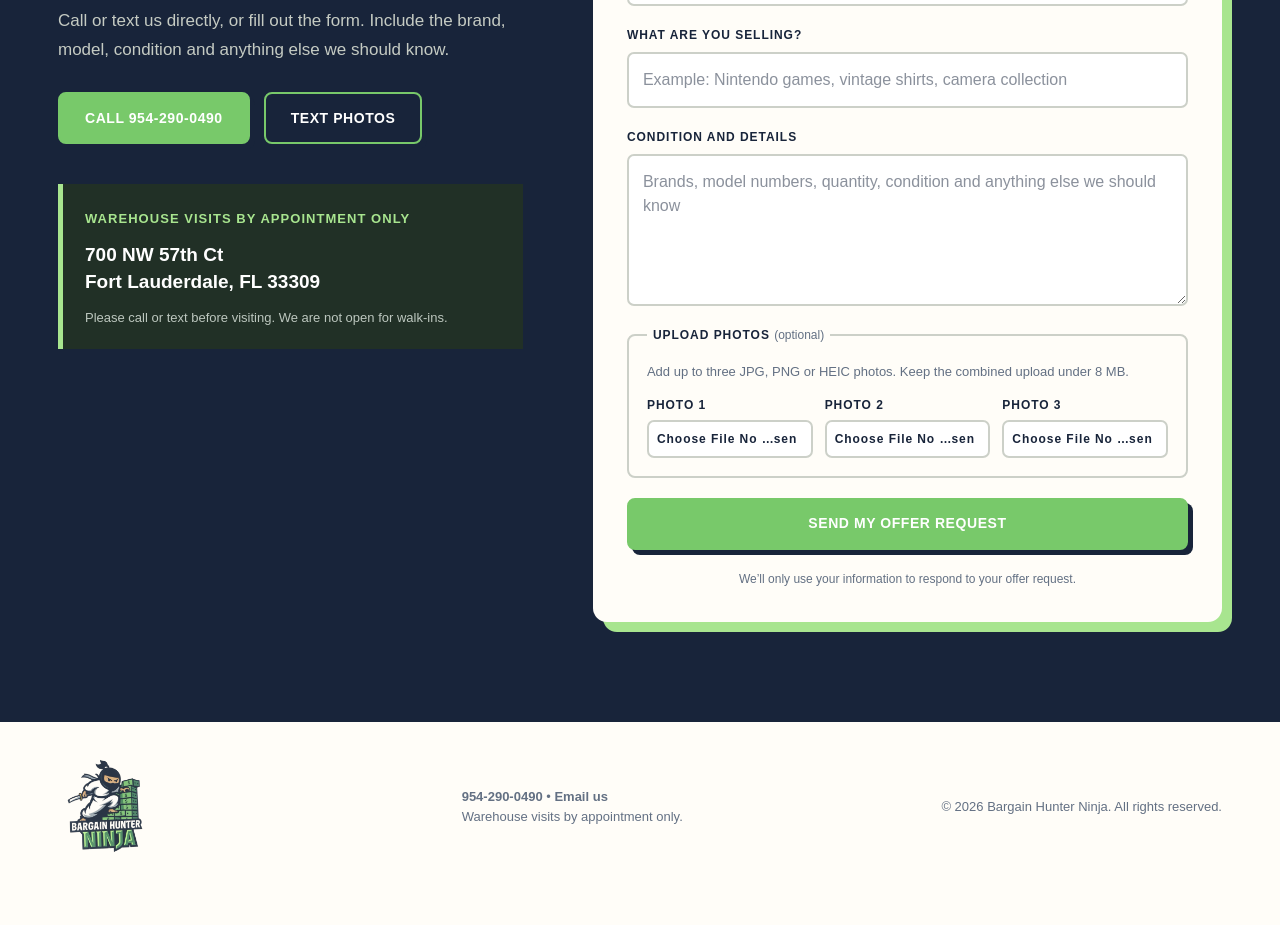
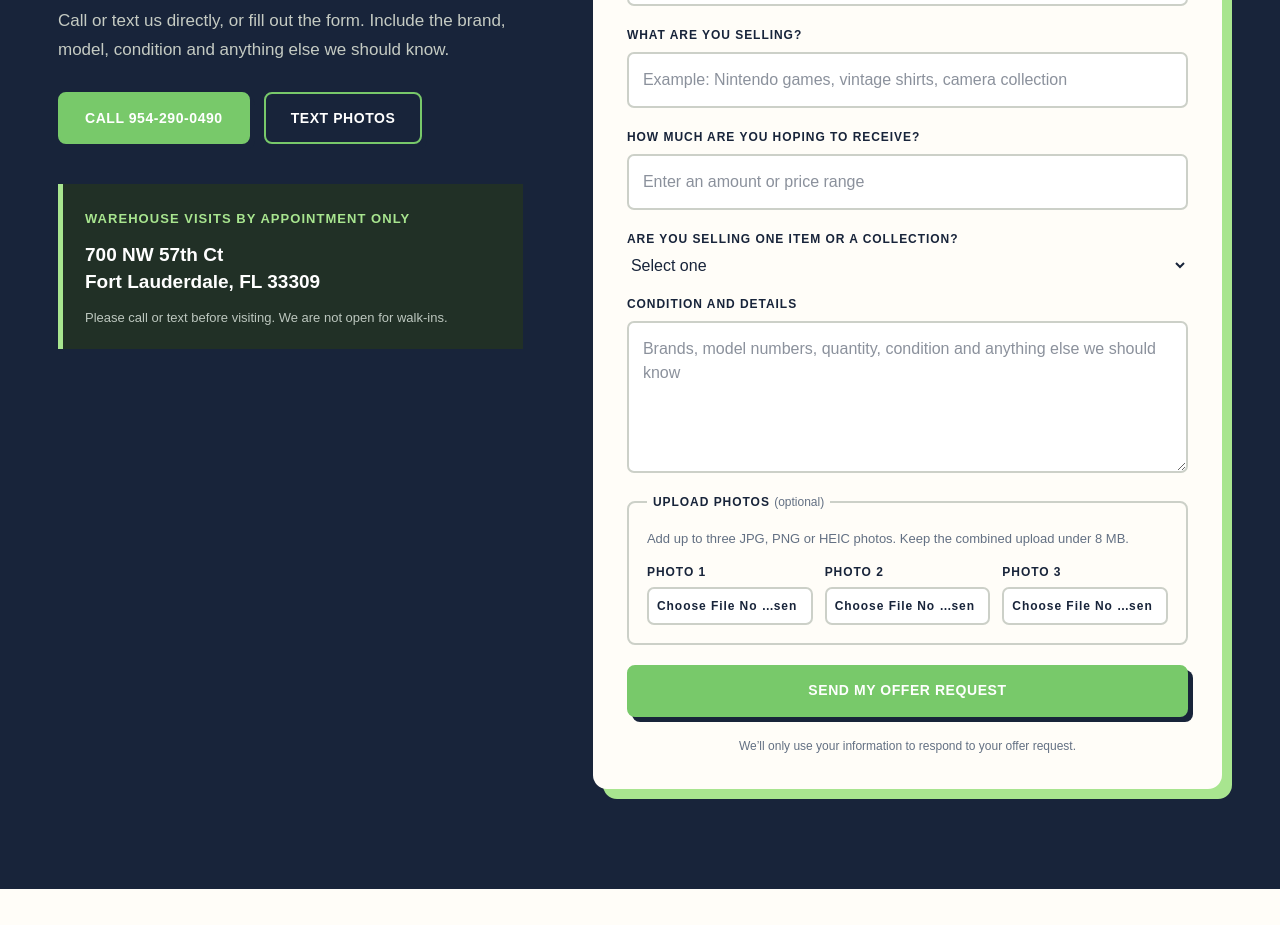
Before and after one commit to bargainhunterninja/bargain-hunter-ninja, a Next.js app: page / in a window 1280 px wide. Shown: the part 4000-4925 px from the top of the page. Before the commit the page ends 4892 px from the top, so only its background shows below. Built offline with nearby package versions, Linux system fonts and the light colour scheme.

Commit message:
Add seller price and collection qualifiers

```diff
--- a/app/offer-form.tsx
+++ b/app/offer-form.tsx
@@ -32,6 +32,8 @@ export default function OfferForm() {
     <div><label htmlFor="phone">Phone number</label><input id="phone" name="phone" type="tel" inputMode="tel" autoComplete="tel" required /></div>
     <div className="full"><label htmlFor="email">Email address <span>(optional)</span></label><input id="email" name="email" type="email" inputMode="email" autoComplete="email" /></div>
     <div className="full"><label htmlFor="item">What are you selling?</label><input id="item" name="item" placeholder="Example: Nintendo games, vintage shirts, camera collection" required /></div>
+    <div className="full"><label htmlFor="asking-price">How much are you hoping to receive?</label><input id="asking-price" name="asking-price" inputMode="decimal" placeholder="Enter an amount or price range" required /></div>
+    <div className="full"><label htmlFor="sale-size">Are you selling one item or a collection?</label><select id="sale-size" name="sale-size" defaultValue="" required><option value="" disabled>Select one</option><option value="One item">One item</option><option value="A few items">A few items</option><option value="Whole collection or bulk lot">Whole collection or bulk lot</option></select></div>
     <div className="full"><label htmlFor="details">Condition and details</label><textarea id="details" name="details" rows={5} placeholder="Brands, model numbers, quantity, condition and anything else we should know" required /></div>
     <fieldset className="full photo-fields"><legend>Upload photos <span>(optional)</span></legend><p>Add up to three JPG, PNG or HEIC photos. Keep the combined upload under 8 MB.</p><div className="photo-inputs"><label>Photo 1<input name="photo-1" type="file" accept="image/jpeg,image/png,image/heic,image/heif" /></label><label>Photo 2<input name="photo-2" type="file" accept="image/jpeg,image/png,image/heic,image/heif" /></label><label>Photo 3<input name="photo-3" type="file" accept="image/jpeg,image/png,image/heic,image/heif" /></label></div></fieldset>
     <button className="button full" type="submit" disabled={status === "submitting"}>{status === "submitting" ? "Sending…" : "Send my offer request"}</button>
--- a/public/__forms.html
+++ b/public/__forms.html
@@ -4,6 +4,8 @@
   <body>
     <form name="seller-offer" method="POST" enctype="multipart/form-data" data-netlify="true" data-netlify-honeypot="bot-field">
       <input type="hidden" name="form-name" value="seller-offer">
+      <input type="text" name="asking-price">
+      <select name="sale-size"><option value="One item">One item</option><option value="A few items">A few items</option><option value="Whole collection or bulk lot">Whole collection or bulk lot</option></select>
       <input name="bot-field"><input name="name"><input name="phone" type="tel"><input name="email" type="email"><input name="item"><textarea name="details"></textarea><input name="photo-1" type="file"><input name="photo-2" type="file"><input name="photo-3" type="file">
     </form>
   </body>
```
